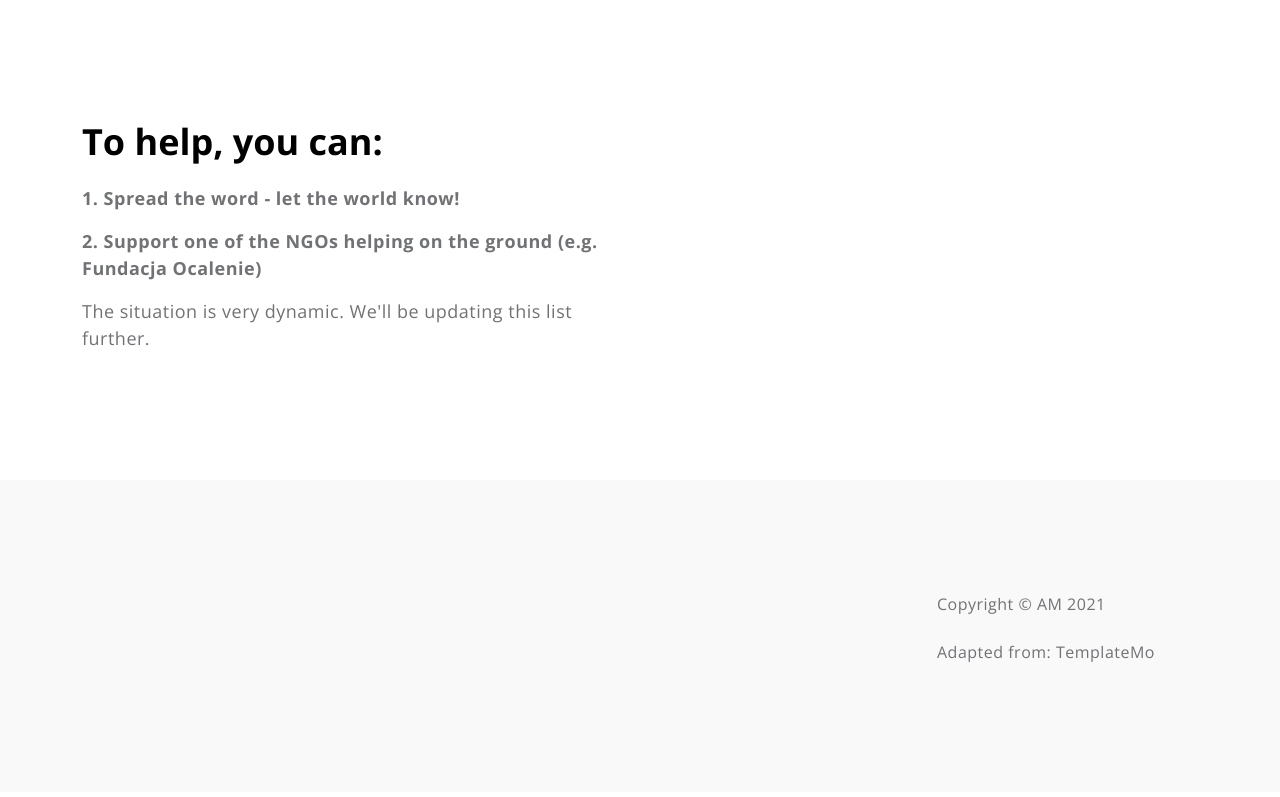
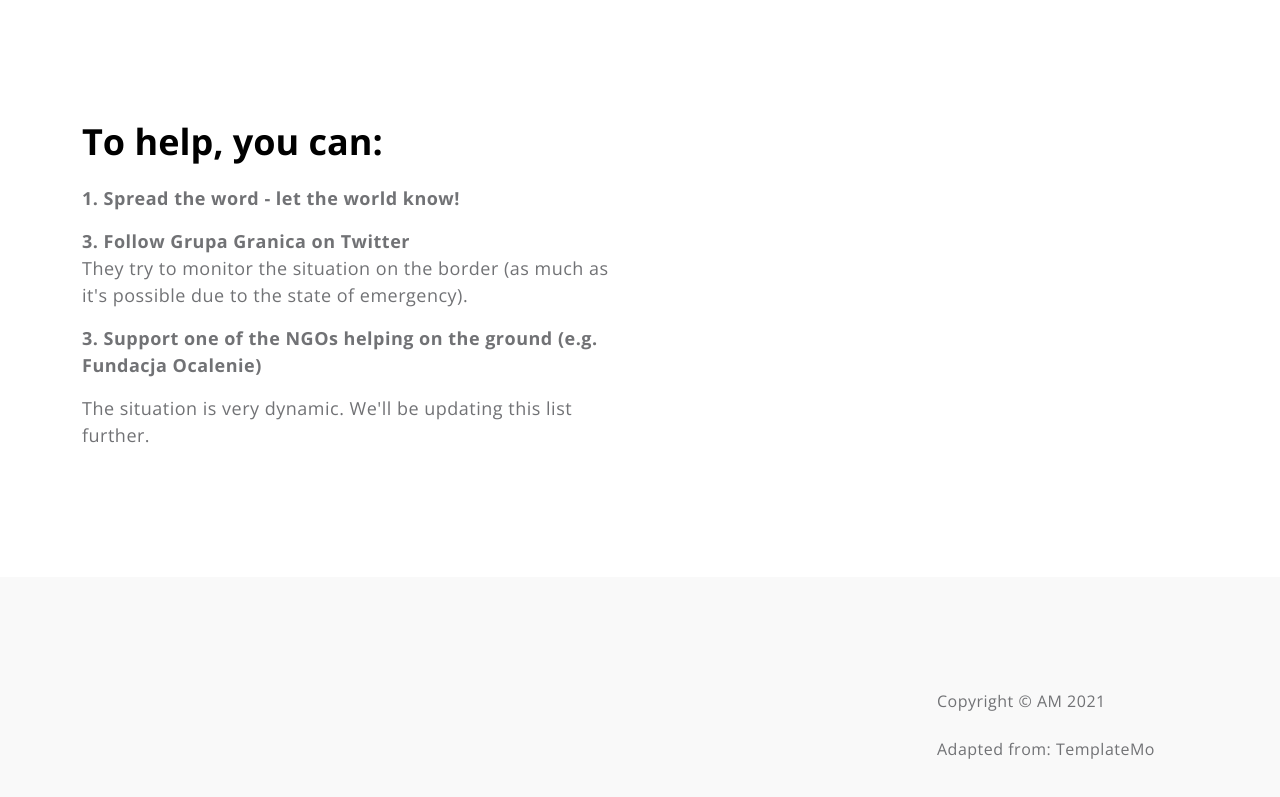
Before and after one commit to AlxndrMlk/stoppushbacks, a plain HTML site: page index.html in a window 1280 px wide. Shown: the part 2177-2974 px from the top of the page. Drawn offline with nearby package versions, Linux system fonts and the light colour scheme.

Commit message:
Updt content

```diff
--- a/index.html
+++ b/index.html
@@ -162,7 +162,13 @@ https://templatemo.com/tm-566-medic-care
                             <h2 class="mb-lg-3 mb-3">To help, you can:</h2>
 
                             <p><strong>1. Spread the word - let the world know!</strong></p>
-                            <p><strong>2. Support one of the NGOs helping on the ground (e.g. <a href="https://en.ocalenie.org.pl">Fundacja Ocalenie</a>)</strong></p>
+                            <p>
+                                <strong>3. Follow <a href="https://twitter.com/grupagranica?lang=en">Grupa Granica on Twitter</a></strong>
+                                <br>
+                                They try to monitor the situation on the border (as much as it's possible due to the state of emergency).
+                            </p>
+
+                            <p><strong>3. Support one of the NGOs helping on the ground (e.g. <a href="https://en.ocalenie.org.pl">Fundacja Ocalenie</a>)</strong></p>
 
                             <p>The situation is very dynamic. We'll be updating this list further.</p>
 
```
